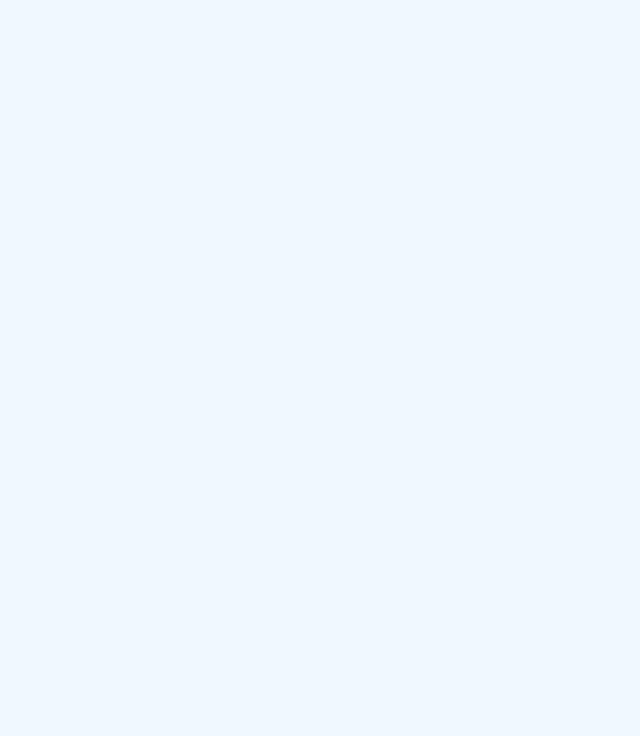
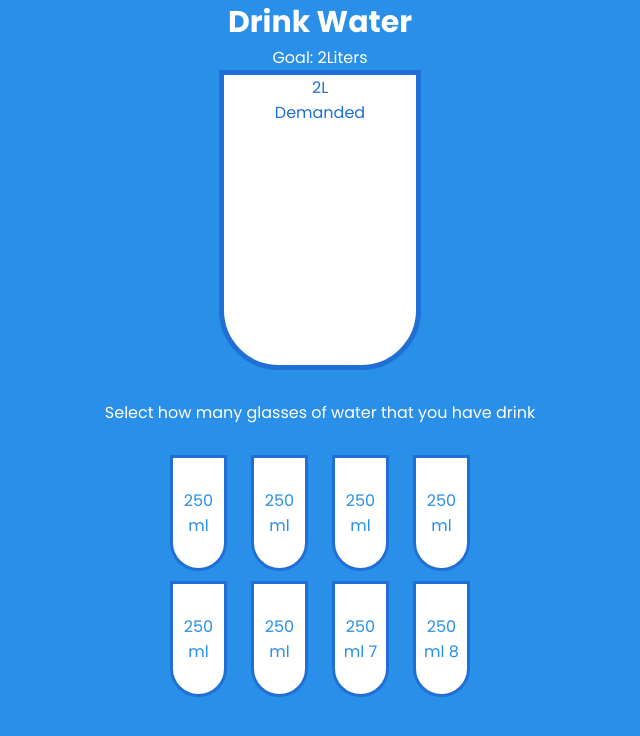
Before and after one commit to nileshp2906/Drink-water-js, a plain HTML site: page index.html in a window 1280 px wide. Shown: the whole page, without its empty margins (320-960 px from the left). Drawn offline with nearby package versions, Linux system fonts and the light colour scheme.

Commit message:
all completed

```diff
--- a/assets/css/style.css
+++ b/assets/css/style.css
@@ -114,9 +114,81 @@ img {
 /* Global styling End here */
 
 /* ==========================================================================
-  1.to do list styling start here
+  1.Drink water styling start here
 ========================================================================== */
+body { background-color: #298fe9; }
+.wrapper {
+  max-width: 1366px;
+  width: 35% ;
+  margin:0 auto;
+}
 
+h1 {
+  color: #fff;
+  font-size: 30px;
+  font-weight: 700;
+  text-align: center;
+}
+
+span {
+  color : #fff;
+  text-align: center;
+  display: block;
+}
+
+.instruction { margin-top: 30px; }
+
+.water-jar {
+  background-color: #fff;
+  width: 45%;
+  text-align: center;
+  margin: 0 auto;
+  min-height: 300px;
+  border: 5px solid #206fd6;
+  border-radius: 0 0 60px 60px;
+  position: relative;
+  overflow: hidden;
+}
+
+.water-jars {
+  display: flex;
+  flex-wrap: wrap;
+  justify-content: space-evenly;
+  width: 300px;
+  margin: 30px auto 0;
+}
+
+.jar-list {
+  flex-basis: 19%;
+  background-color: #fff;
+  padding: 30px 5px;
+  text-align: center;
+  border: 3px solid #206fd6;
+  border-radius: 0 0 60px 60px;
+  cursor: pointer;
+  margin-bottom: 10px;
+}
+
+.fill {
+  position: absolute;
+  display: block;
+  background-color: #298fe9;
+  color: #040e1f;
+  font-size: 30px;
+  width: 100%;
+  bottom: -105%;
+  min-height: 300px;
+  z-index: 1;
+  padding: 30px 0;
+  transition: all .5s ease-in-out;
+}
+
+.demand,
+.capacity { color: #206fd6; }
+.jar-list:not(:nth-child(4n)) { margin-right: 8%; }
+.jar-list a { color: #298fe9; }
+.jar-list.active { background-color: #7aaedb; }
+.jar-list a.active { color: #fff; }
 /* ==========================================================================
-1.to do list styling End here
+1.Drink water styling End here
 ========================================================================== */
--- a/assets/js/script.js
+++ b/assets/js/script.js
@@ -0,0 +1,25 @@
+var jars = document.querySelectorAll(".jar-list");
+var jarslink = document.querySelectorAll(".jar-list a");
+var jarLength = jars.length;
+var  fill = document.getElementById("fill")
+var sum = 0
+jars.forEach((e,index)=>{
+  e.addEventListener("click", () => {
+  for ( let i = 0 ; i <= index ;i++ ) {
+    for(let j = index ; j < jarLength ; j++  ) {
+      jars[j].classList.remove("active");
+      jarslink[j].classList.remove("active");
+    }
+
+    jars[i].classList.add("active");
+    jarslink[i].classList.add("active");
+    sum = 250 *(i+1);
+    fill.style.bottom = ((sum/2000)*100 -100) + "%" ;
+    fill.innerText = (sum/2000)*100 + "%";
+    console.log(sum) ;
+  }
+
+
+  })
+}
+)
--- a/index.html
+++ b/index.html
@@ -32,9 +32,44 @@
 <body>
   <!--container starts here-->
   <div class="container">
-
+    <div class="wrapper">
+      <h1>Drink Water</h1>
+      <span class="goal">Goal: 2Liters</span>
+      <div class="water-jar">
+        <span class="capacity">2L</span>
+        <span class="demand">Demanded</span>
+        <span class="fill" id="fill">0%</span>
+      </div>
+      <span class="instruction">Select how many glasses of water that you have drink</span>
+      <ul class="water-jars">
+        <li class="jar-list">
+          <a href="#FIXME" title="250 ml">250 ml</a>
+        </li>
+        <li class="jar-list">
+          <a href="#FIXME" title="250 ml">250 ml</a>
+        </li>
+        <li class="jar-list">
+          <a href="#FIXME" title="250 ml">250 ml</a>
+        </li>
+        <li class="jar-list">
+          <a href="#FIXME" title="250 ml">250 ml</a>
+        </li>
+        <li class="jar-list">
+          <a href="#FIXME" title="250 ml">250 ml</a>
+        </li>
+        <li class="jar-list">
+          <a href="#FIXME" title="250 ml">250 ml</a>
+        </li>
+        <li class="jar-list">
+          <a href="#FIXME" title="250 ml">250 ml 7</a>
+        </li>
+        <li class="jar-list">
+          <a href="#FIXME" title="250 ml">250 ml 8</a>
+        </li>
+      </ul>
+    </div>
   </div>
-  <!--container ends here-->
+    <!--container ends here-->
   <script src="js/vendors/jquery-1.8.3.min.js"></script>
   <script src="./assets/js/script.js"></script>
 </body>
```
